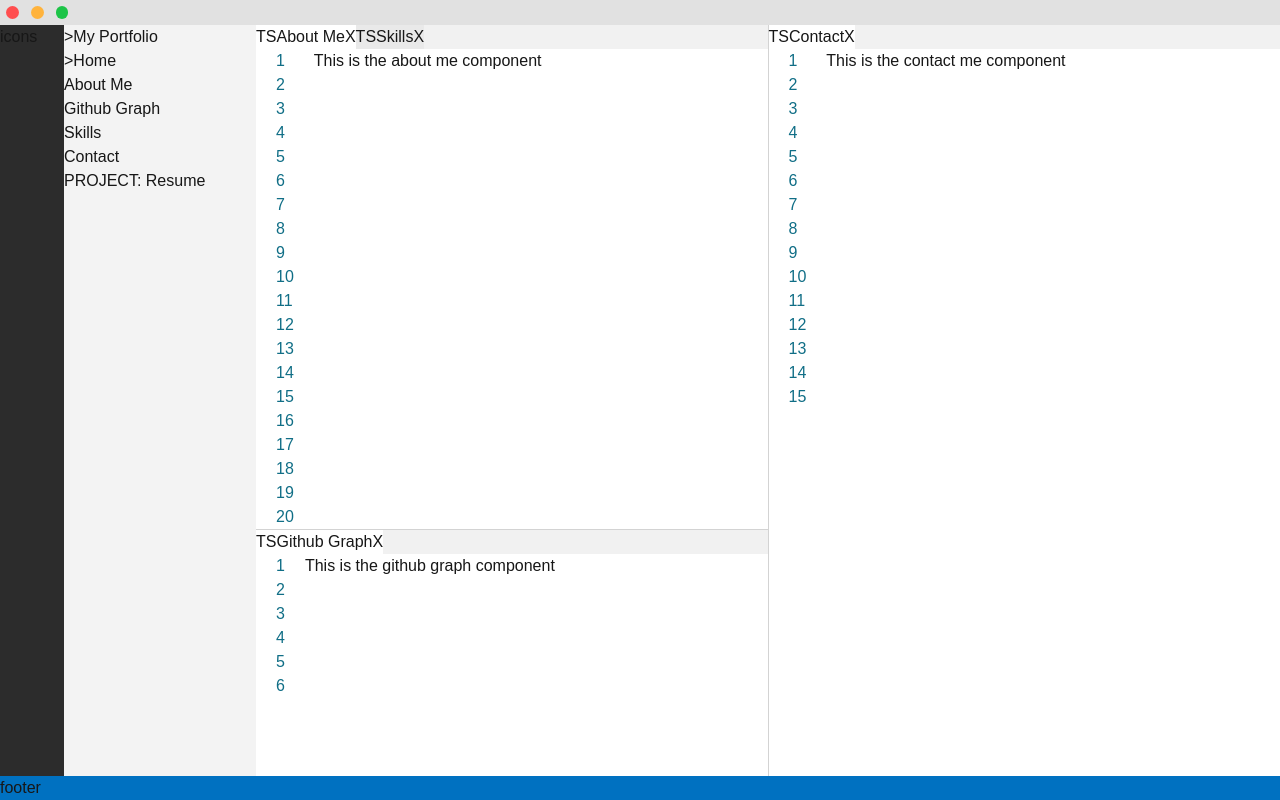
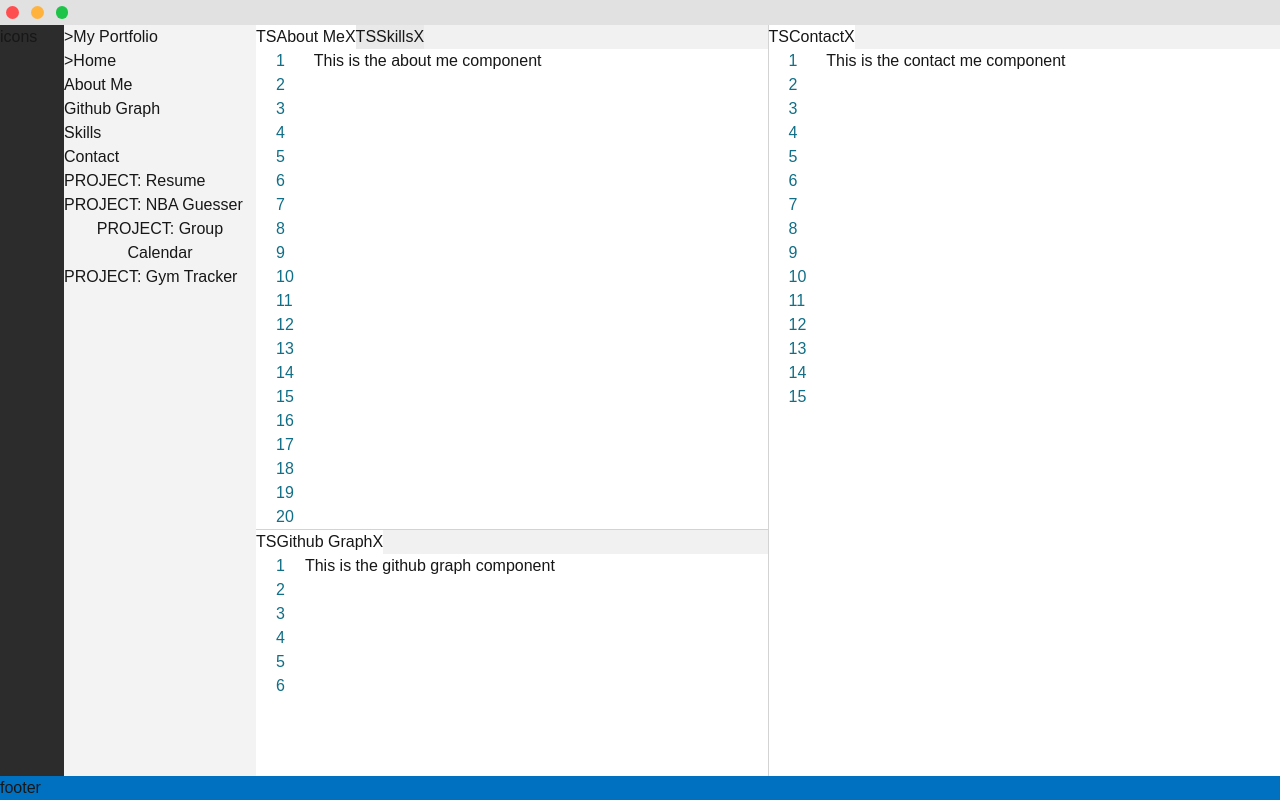
Before and after one commit to cammando016/2026-portfolio, a Next.js app in the folder 2026-portfolio/: page / in a window 1280 px wide. Built offline with nearby package versions, Linux system fonts and the light colour scheme.

Commit message:
Add remaining projects to list of project data

```diff
--- a/2026-portfolio/data/projectsConfig.ts
+++ b/2026-portfolio/data/projectsConfig.ts
@@ -20,4 +20,28 @@ export const projectsConfig: ProjectConfig[] = [
 
         ],
     },
+    {
+        slug: 'nba_guessing_game',
+        title: 'NBA Guesser',
+        githubRepo: { owner: 'cammando016', repo: 'nba_guessing_game'},
+        staticFileData: [
+
+        ],
+    },
+    {
+        slug: 'calendar',
+        title: 'Group Calendar',
+        githubRepo: { owner: 'cammando016', repo: 'calendar'},
+        staticFileData: [
+
+        ],
+    },
+    {
+        slug: 'gym',
+        title: 'Gym Tracker',
+        githubRepo: { owner: 'cammando016', repo: 'gym'},
+        staticFileData: [
+
+        ],
+    },
 ]
```
